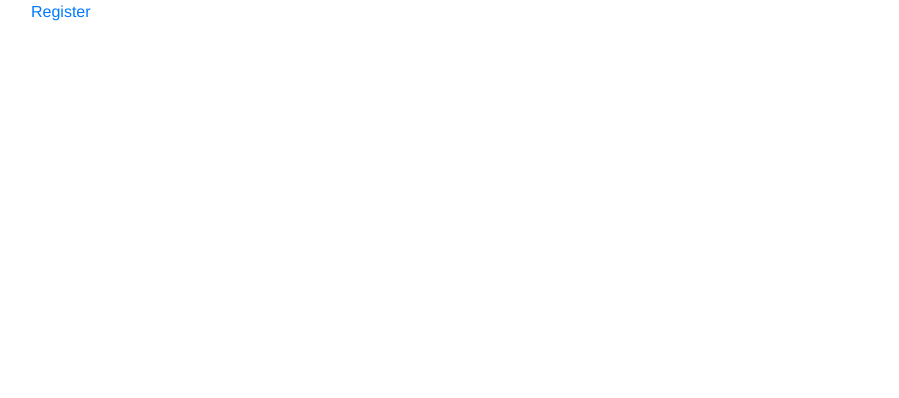
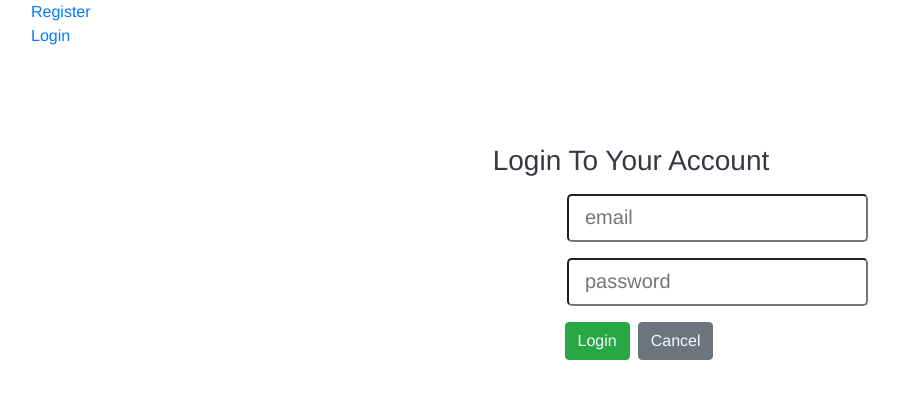
Before and after one commit to Subbu23M/E-Learning-Project, a React (Create React App) app: page /login in a window 1280 px wide. Shown: the top 398 px of the page, without its empty margins (9-908 px from the left). Built offline with nearby package versions, Linux system fonts and the light colour scheme.

Commit message:
login basic page created and wrong url address can be detected

```diff
--- a/src/Components/Login.js
+++ b/src/Components/Login.js
@@ -1,8 +1,109 @@
 import React from 'react';
 
+import {useFormik} from 'formik';
+
+import * as yup from 'yup';
+
+// Step - 1
+const initialValues = {
+    email:'',
+    password:''
+}
+
+// Step-2
+const onSubmit=(values)=>{
+    console.log(values);
+}
+
+// Step-3
+// Validating form
+const validationSchema = yup.object({
+    email:yup.string().email('invalid email format').required('Required'),
+    password:yup.string().min(8).max(128).required('Required')
+})
+
+// function component
 const Login = () => {
+    const formik = useFormik({
+        // ES6 Concise Property
+        initialValues,
+
+        // Method
+        onSubmit,
+
+        // Validation
+        validationSchema
+    })
+
     return (
         <>
+
+            <h3 className='text-capitalize text-center text-dark header-three'>
+                login to your account
+            </h3>
+
+            <form autoComplete='off'>
+
+                {/* 1 */}
+                <div className="form-group">
+
+                    <input
+                        type="text"
+                        name="email"
+                        placeholder='email'
+                        className='form-control-lg'
+                        value={formik.values.email}
+                        onChange={formik.handleChange}
+                        onBlur={formik.handleBlur}
+                    />
+
+                    {/* Conditional Rendering - Simple...if */}
+                    {
+                        (formik.errors.email && formik.touched.email) && <span className='text-danger'> {formik.errors.email}  </span>
+                    }
+
+                </div>
+
+                {/* 2 */}
+                <div className="form-group">
+
+                    <input
+                        type="text"
+                        name="password"
+                        placeholder='password'
+                        className='form-control-lg'
+                        value={formik.values.password}
+                        onChange={formik.handleChange}
+                        onBlur={formik.handleBlur}
+                    />
+
+                    {/* Conditional Rendering - Simple...if */}
+                    {
+                        (formik.errors.password && formik.touched.password) && <span className='text-danger'> {formik.errors.password}  </span>
+                    }
+
+                </div>
+
+                <div className="button-group d-flex justify-content-center align-items-center">
+
+                    <button
+                        type='submit'
+                        className='btn btn-success btn-md text-capitalize text-light mr-2'
+                    >
+                        login
+                    </button>
+
+                    <button
+                        type='submit'
+                        className='btn btn-secondary btn-md text-capitalize text-light'
+                        onClick={formik.handleSubmit}
+                    >
+                        cancel
+                    </button>
+
+                </div>
+
+            </form>
 
         </>
     )
--- a/src/Components/NavBar.js
+++ b/src/Components/NavBar.js
@@ -14,6 +14,8 @@ import Dashboard from './Dashboard';
 
 import Account from './Account';
 
+import PageError from './PageError';
+
 const NavBar = () => {
     return (
         <>
@@ -23,6 +25,11 @@ const NavBar = () => {
                         Register
                     </Link>
                 </li>
+                <li>
+                    <Link to='/login'>
+                        Login
+                    </Link>
+                </li>
             </ul>
 
             <Switch>
@@ -30,9 +37,20 @@ const NavBar = () => {
                     path='/register'
                     component={Register}
                     exact
-                >
+                />
 
-                </Route>
+                <Route
+                    path='/login'
+                    component={Login}
+                    exact
+                />
+
+                <Route
+                    path='/*'
+                    component={PageError}
+                    exact
+                />
+
             </Switch>
         </>
     )
--- /dev/null
+++ b/src/Components/PageError.js
@@ -0,0 +1,13 @@
+import React from 'react';
+
+const PageError = () => {
+    return (
+        <>
+            <h2>
+                Page Not Found
+            </h2>
+        </>
+    )
+}
+
+export default PageError;
```
